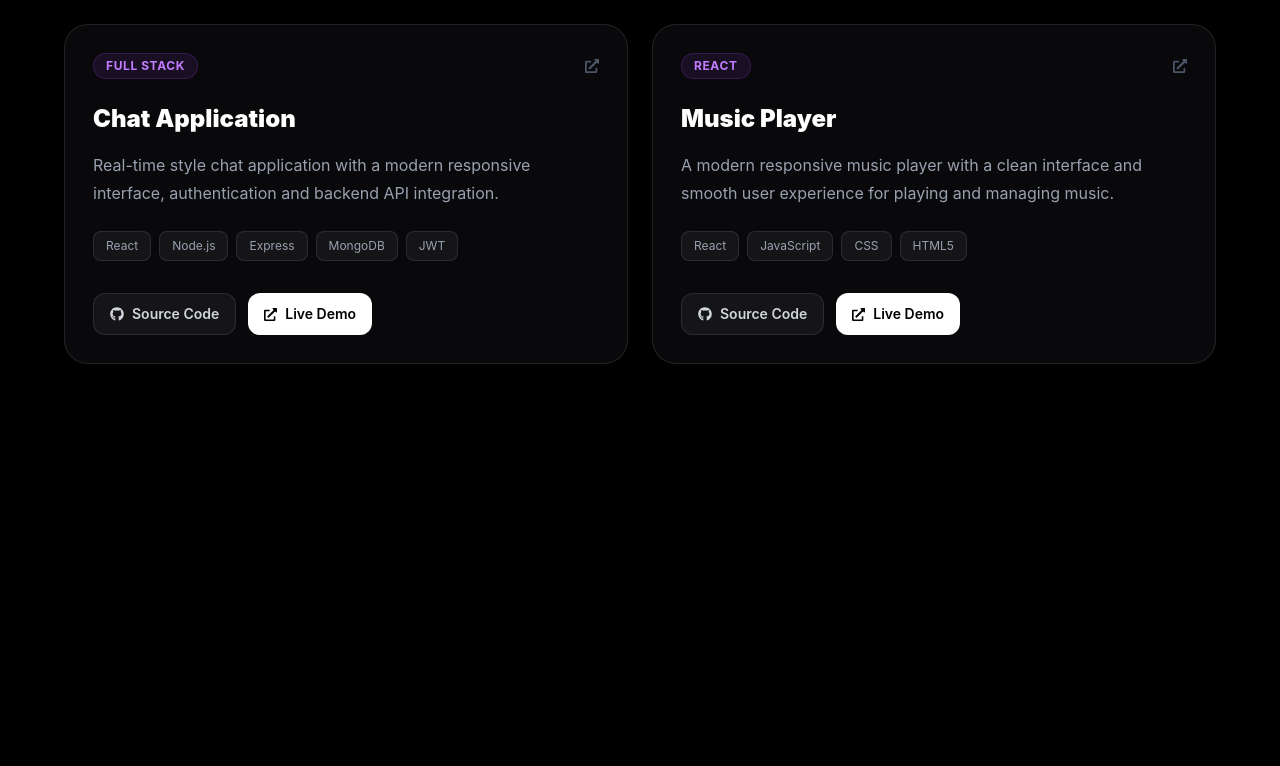
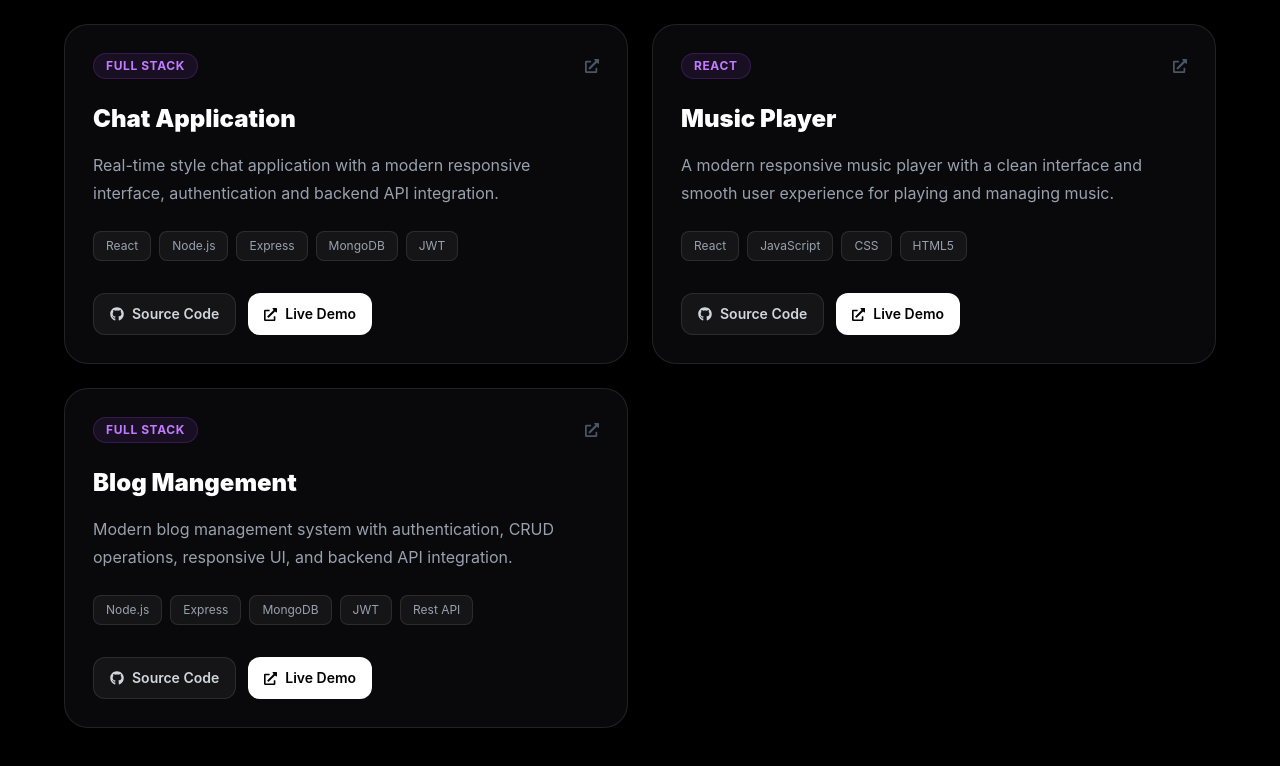
Before and after one commit to kuldeepsengar01/KuldeepSengar, a React (Vite) app in the folder frontend/Ksportfolio/: page /projects in a window 1280 px wide. Shown: the part 727-1493 px from the top of the page. Before the commit the page ends 1187 px from the top, so only its background shows below. Built offline with nearby package versions, Linux system fonts and the light colour scheme.

Commit message:
Add Blog Management project to Projects component
Added a new project entry for a Blog Management system with relevant details.

```diff
--- a/frontend/Ksportfolio/src/component/Projects.jsx
+++ b/frontend/Ksportfolio/src/component/Projects.jsx
@@ -67,6 +67,19 @@ const Projects = () => {
       ],
       github: "https://github.com/kuldeepsengar01/KS-short-music",
       live: "https://ks-short-music.onrender.com/",
+    },
+    {
+      title:"Blog Mangement",
+      type: "FULL STACK",
+      description: "Modern blog management system with authentication, CRUD operations, responsive UI, and backend API integration.",
+      technologies: [
+        "Node.js",
+        "Express",
+        "MongoDB",
+        "JWT",
+        "Rest API",
+      ],
+      github: "https://github.com/kuldeepsengar01/Blog-Authentication-and-Create-Post",
     },
   ];
 
```
